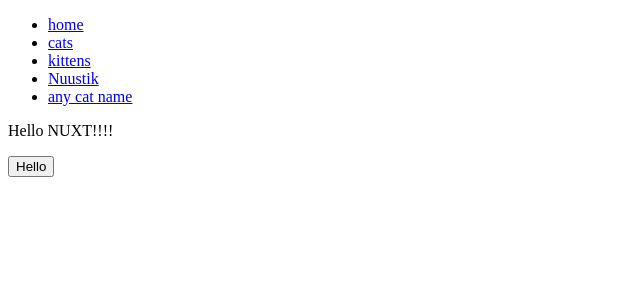
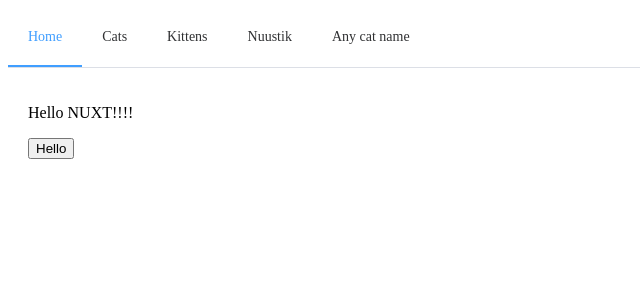
Before and after one commit to Jaskar16/blog-front, a Nuxt app: page / in a window 1280 px wide. Shown: the top 300 px of the page, without its empty margins (0-640 px from the left). Built offline with nearby package versions, Linux system fonts and the light colour scheme.

Commit message:
Add Element Plus

```diff
--- a/app/app.vue
+++ b/app/app.vue
@@ -1,15 +1,27 @@
+<script setup lang="ts">
+const route = useRoute()
+
+const items = {
+  'Home': '/',
+  'Cats': '/cats',
+  'Kittens': '/kittens',
+  'Nuustik': '/kittens/nuustik',
+  'Any cat name': '/kittens/anycatnamehere',
+}
+</script>
 <template>
-  <div>
-    <nav>
-      <ul>
-        <li><NuxtLink to="/">home</NuxtLink></li>
-        <li><NuxtLink to="/cats">cats</NuxtLink></li>
-        <li><NuxtLink to="/kittens">kittens</NuxtLink></li>
-        <li><NuxtLink to="/kittens/nuustik">Nuustik</NuxtLink></li>
-        <li><NuxtLink to="/kittens/anycatnamehere">any cat name</NuxtLink></li>
-      </ul>
-    </nav>
+  <el-container>
+    <el-header style="padding: 0">
+      <el-menu :default-active="route.path" mode="horizontal" router>
+        <el-menu-item v-for="(url, name) in items" :key="url" :index="url">
+          {{ name }}
+        </el-menu-item>
+      </el-menu>
+    </el-header>
+
     <NuxtRouteAnnouncer />
-    <NuxtPage />
-  </div>
+    <el-main>
+      <NuxtPage />
+    </el-main>
+  </el-container>
 </template>
--- a/nuxt.config.ts
+++ b/nuxt.config.ts
@@ -3,4 +3,8 @@ export default defineNuxtConfig({
   compatibilityDate: '2025-07-15',
   devtools: { enabled: true },
   telemetry: false,
+  modules: ['@element-plus/nuxt'],
+  elementPlus: {
+    /** Options */
+  },
 })
--- a/package.json
+++ b/package.json
@@ -10,8 +10,12 @@
     "postinstall": "nuxt prepare"
   },
   "dependencies": {
+    "element-plus": "^2.14.8",
     "nuxt": "^4.6.4",
     "vue": "^3.5.45",
     "vue-router": "^5.4.0"
+  },
+  "devDependencies": {
+    "@element-plus/nuxt": "^1.2.0"
   }
 }
```
Also changed, not shown: 1 other file (tests, documents, lock files or other folders).
